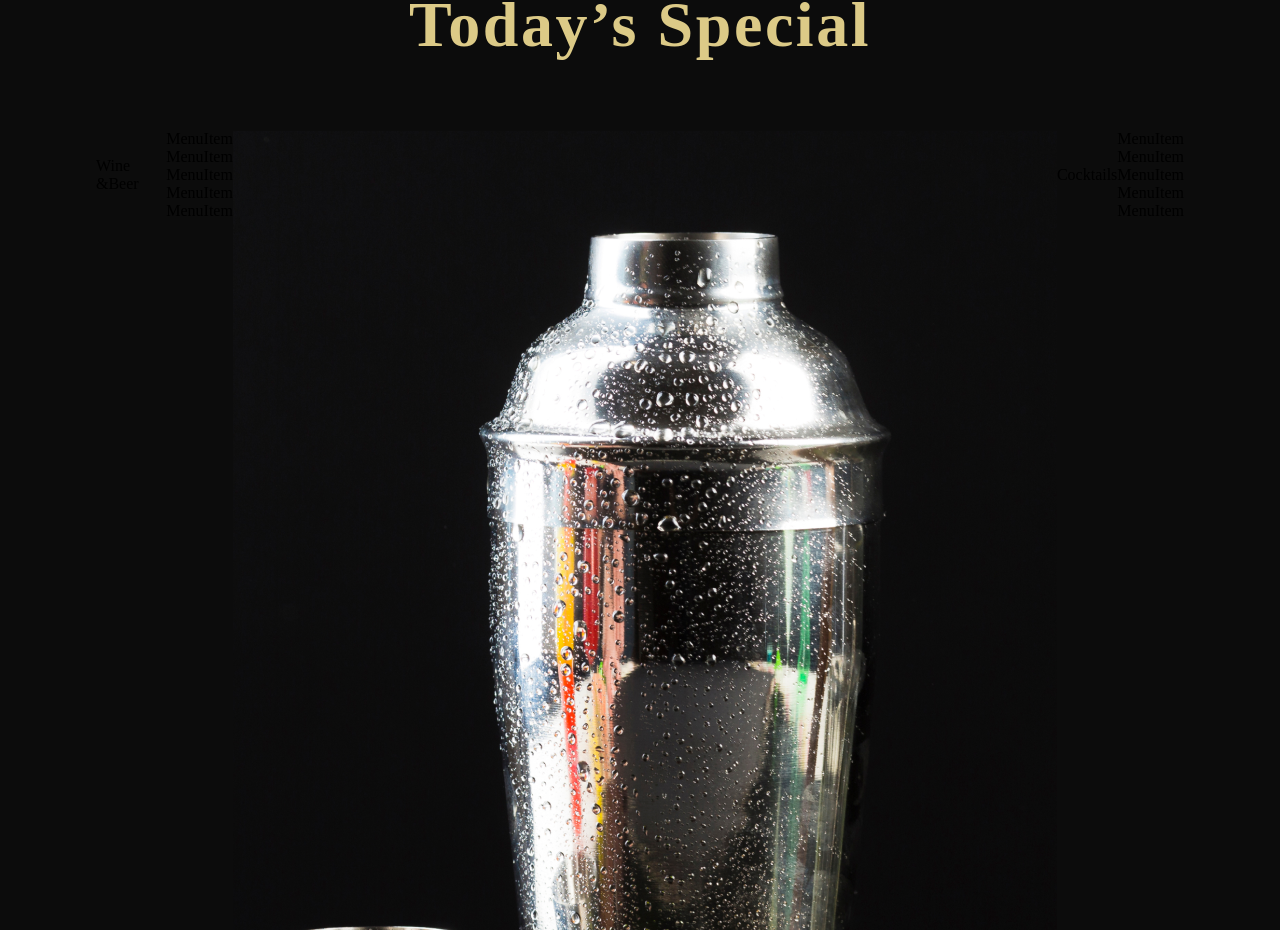
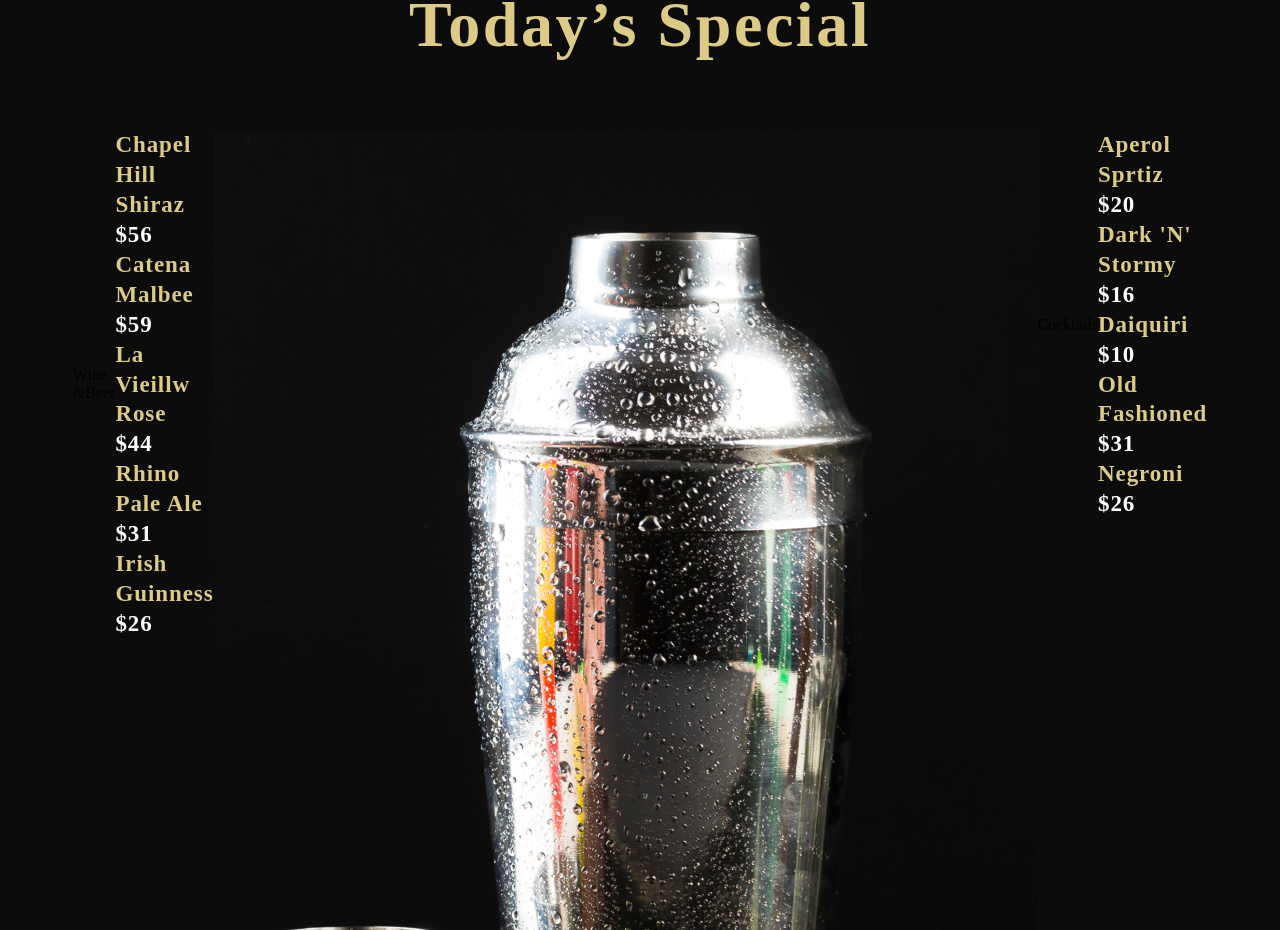
Before and after one commit to Nyakamba/gerich-restaurant, a React (Vite) app: page / in a window 1280 px wide. Shown: the part 2339-3269 px from the top of the page. Built offline with nearby package versions, Linux system fonts and the light colour scheme; a web font is replaced by a local one.

Commit message:
MenuItem.jsx

```diff
--- a/src/components/Menuitem/MenuItem.jsx
+++ b/src/components/Menuitem/MenuItem.jsx
@@ -1,10 +1,22 @@
-import React from 'react';
+import React from "react";
 
-import './MenuItem.css';
+import "./MenuItem.css";
 
-const MenuItem = () => (
-  <div>
-    MenuItem
+const MenuItem = ({ title, price, tags }) => (
+  <div className="app__menuitem">
+    <div className="app__menuitem-head">
+      <div className="app__menuitem-name">
+        <p className="p__cormorant" style={{ color: "#DCCA87" }}>
+          {title}
+        </p>
+      </div>
+
+      <div className="app__menuitem-dash" />
+
+      <div className="app__menuitem-price">
+        <p className="p__cormorant">{price}</p>
+      </div>
+    </div>
   </div>
 );
 
```
